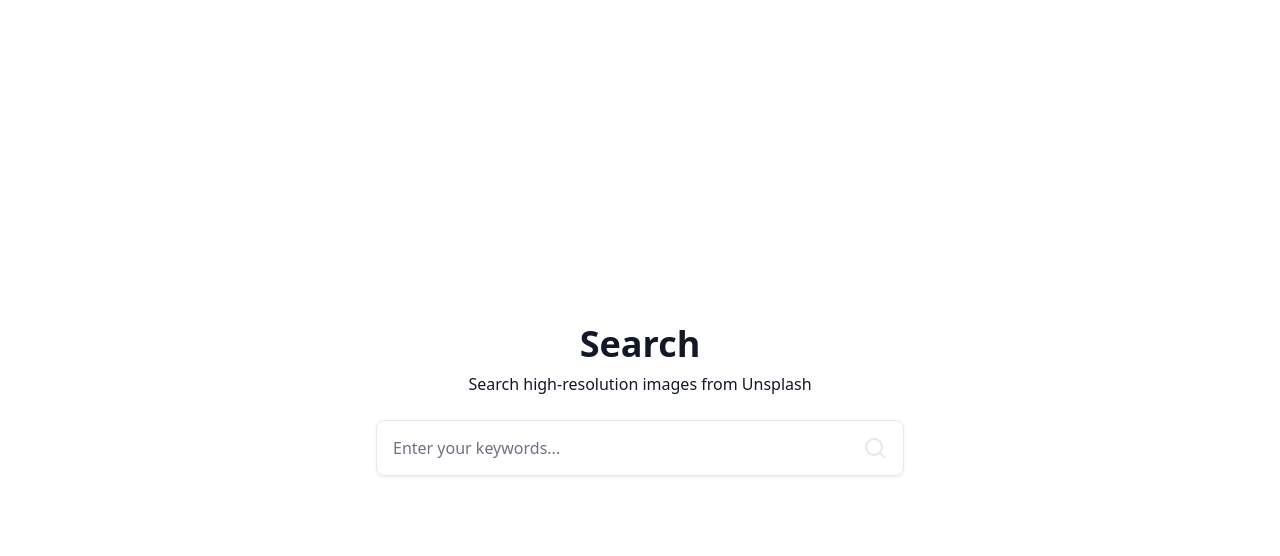
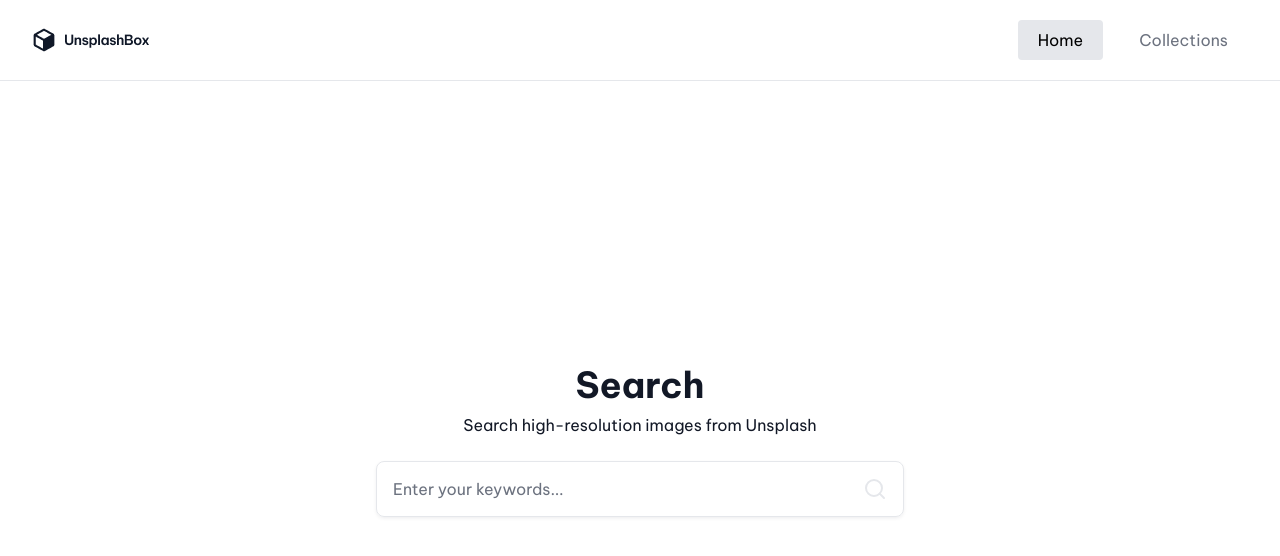
Before and after one commit to Jocanm/unsplash-collection, a React (Vite) app: page / in a window 1280 px wide. Shown: the top 556 px of the page. Built offline with nearby package versions, Linux system fonts and the light colour scheme.

Commit message:
navbar created

```diff
--- a/index.html
+++ b/index.html
@@ -1,17 +1,21 @@
 <!doctype html>
 <html lang="en">
+
 <head>
   <meta charset="UTF-8" />
   <link rel="icon" type="image/svg+xml" href="/vite.svg" />
   <meta name="viewport" content="width=device-width, initial-scale=1.0" />
   <link rel="preconnect" href="https://fonts.googleapis.com">
   <link rel="preconnect" href="https://fonts.gstatic.com" crossorigin>
-<link href="https://fonts.googleapis.com/css2?family=Be+Vietnam+Pro:ital,wght@0,100;0,200;0,300;0,400;0,500;0,600;0,700;0,800;0,900;1,100;1,200;1,300;1,400;1,500;1,600;1,700;1,800;1,900&family=DM+Sans:ital,opsz,wght@0,9..40,100..1000;1,9..40,100..1000&display=swap" rel="stylesheet">
-<link href="https://fonts.googleapis.com/css2?family=Be+Vietnam+Pro:ital,wght@0,100;0,200;0,300;0,400;0,500;0,600;0,700;0,800;0,900;1,100;1,200;1,300;1,400;1,500;1,600;1,700;1,800;1,900&family=DM+Sans:ital,opsz,wght@0,9..40,100..1000;1,9..40,100..1000&family=Outfit:wght@100..900&display=swap" rel="stylesheet">
-    <title>Vite + React + TS</title>
+  <link
+    href="https://fonts.googleapis.com/css2?family=Be+Vietnam+Pro:ital,wght@0,100;0,200;0,300;0,400;0,500;0,600;0,700;0,800;0,900;1,100;1,200;1,300;1,400;1,500;1,600;1,700;1,800;1,900&display=swap"
+    rel="stylesheet">
+  <title>Unsplash collection</title>
 </head>
+
 <body class="h-screen">
   <div id="root"></div>
   <script type="module" src="/src/main.tsx"></script>
 </body>
+
 </html>
--- a/src/App.tsx
+++ b/src/App.tsx
@@ -1,11 +1,13 @@
+import { Search } from "lucide-react";
 import CustomInput from "./components/ui/CustomInput";
-import { Search } from "lucide-react";
+import { Navbar } from "./components/ui/Navbar";
 
 function App() {
   return (
     <div className="h-screen">
-      <div className="flex flex-col items-center justify-center h-full px-4">
-        <div className="flex flex-col items-center">
+      <div className="flex flex-col h-full">
+        <Navbar />
+        <div className="flex flex-col items-center h-full justify-center px-4">
           <h1 className="text-4xl text-[#121826] font-bold mb-2">Search</h1>
           <p className="text-[#121826] mb-6 text-center">
             Search high-resolution images from Unsplash
--- a/src/components/ui/CustomButton.tsx
+++ b/src/components/ui/CustomButton.tsx
@@ -7,14 +7,14 @@
   variant = "primary",
   ...props
 }: ButtonProps) => {
-    const basesStyle = "rounded-sm py-2 px-5 font-bevietnam";
+  const baseStyle = "rounded-sm py-2 px-5";
   const variantStyles =
     variant === "primary"
       ? "bg-[#E5E7EB] text-black hover:bg-gray-300"
       : "bg-white text-[#6C727F] hover:bg-gray-200";
 
   return (
-        <button className={`${basesStyle} ${variantStyles}`} {...props}>
+    <button className={`${baseStyle} ${variantStyles}`} {...props}>
       {children}
     </button>
   );
--- /dev/null
+++ b/src/components/ui/Navbar.tsx
@@ -0,0 +1,15 @@
+import CustomButton from "./CustomButton";
+
+export const Navbar = () => {
+  return (
+    <nav className="px-8 py-5 border-b border-[#E5E7EB] flex justify-between items-center">
+      <div>
+        <img src="/logo.png" alt="App logo" />
+      </div>
+      <div className="flex items-center gap-4">
+        <CustomButton>Home</CustomButton>
+        <CustomButton variant="secondary">Collections</CustomButton>
+      </div>
+    </nav>
+  );
+};
--- a/src/index.css
+++ b/src/index.css
@@ -1,8 +1,13 @@
 @import "tailwindcss";
 
-@theme {
-    --font-bevietnam: "bevietnam";
+input {
+  outline: none;
 }
-input {
-    outline: none;
+
+body {
+  font-family: 'Be Vietnam Pro', sans-serif;
 }
+
+button:not(:disabled) {
+  cursor: pointer;
+}
```
Also changed, not shown: public/logo.png (added). Lines whose indentation alone changed are shown as unchanged.
